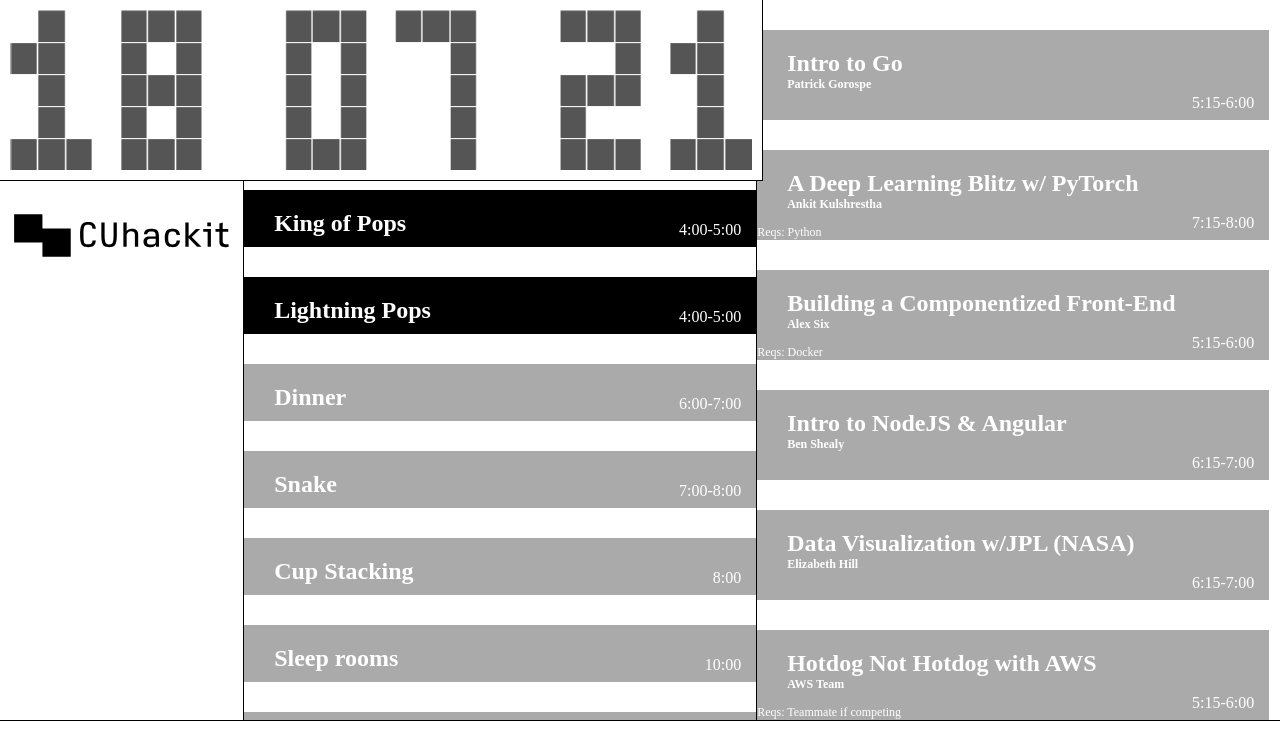
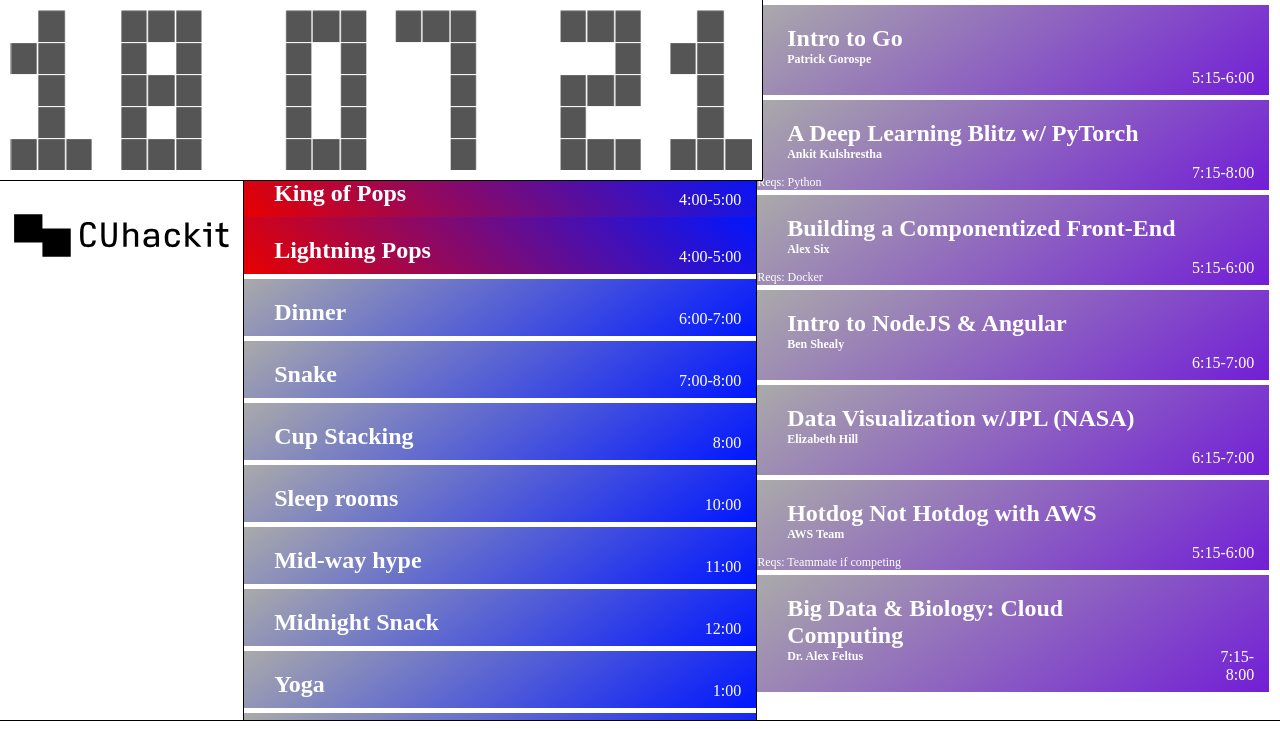
Before and after one commit to CUHackers/day, a plain HTML site: page index.html in a window 1280 px wide. Shown: the top 729 px of the page. Drawn offline with nearby package versions, Linux system fonts and the light colour scheme; a small style sheet from the web is missing.

Commit message:
Started styling of colors

```diff
--- a/css/main.css
+++ b/css/main.css
@@ -2,7 +2,7 @@
 * @Author: Charlie Gallentine
 * @Date:   2018-10-05 15:40:42
 * @Last Modified by:   Charlie Gallentine
-* @Last Modified time: 2019-01-23 10:57:07
+* @Last Modified time: 2019-01-23 11:31:40
 */
 
 * {
@@ -64,6 +64,7 @@ body {
 
 #events {
 	padding-top: 20vh;
+
 }
 
 #clockContainer {
@@ -105,20 +106,20 @@ body {
 
 .event {
 	align-items: flex-end;
-	background-color: black;
+	background: linear-gradient(45deg, #E80000, #0016FF);
 	color: white;
 	display: flex;
 	justify-content: space-between;
-	margin-top: 30px;
+	/*margin-top: 30px;*/
 }
 
-.event {
+.session {
 	align-items: flex-end;
-	background-color: black;
+	background: linear-gradient(45deg, #E80000, #721ED6);
 	color: white;
 	display: flex;
 	justify-content: space-between;
-	margin-top: 30px;
+	/*margin-top: 30px;*/
 }
 
 .event_title {
@@ -151,12 +152,21 @@ body {
 }
 
 .upcoming_event {
-	background-color: #aaa;
+	background: linear-gradient(145deg, #aaa, #0016FF);
 	align-items: flex-end;
 	color: white;
 	display: flex;
 	justify-content: space-between;
-	margin-top: 30px;
+	margin-top: 5px;
+}
+
+.upcoming_session {
+	background: linear-gradient(145deg, #aaa, #721ED6);
+	align-items: flex-end;
+	color: white;
+	display: flex;
+	justify-content: space-between;
+	margin-top: 5px;
 }
 
 .row {
--- a/index.html
+++ b/index.html
@@ -32,7 +32,7 @@
           <div class="links_block">
             <img src="./resources/CUhackit_bw_small.svg" id="logo"/>
           </div>
-          <div class="schedule_block">
+          <div class="schedule_block" id="event_schedule_block">
             <div id="events" class="section_events">
               <!--Javascript will fill this with applicable objects-->
             </div>
@@ -40,7 +40,7 @@
               <!--Javascript will fill this with applicable objects-->
             </div>
           </div>
-          <div class="schedule_block">
+          <div class="schedule_block" id="session_schedule_block">
             <div id="sessions" class="section_events">
               <!--Javascript will fill this with applicable objects-->
             </div>
--- a/js/main.js
+++ b/js/main.js
@@ -4,7 +4,7 @@
 * @Author: Charlie Gallentine
 * @Date:   2018-10-08 11:50:43
 * @Last Modified by:   Charlie Gallentine
-* @Last Modified time: 2019-01-23 10:26:40
+* @Last Modified time: 2019-01-23 11:20:50
 */
 
 // var startTime() = (new Date(year, month, day, eventStartTime, eventStartMinutes)).getTime();
@@ -216,8 +216,8 @@ function main() {
   set_events("events", "event");
   set_upcoming("upcoming_events", "upcoming_event");
 
-  set_sessions("sessions", "event");
-  set_upcoming_sessions("upcoming_sessions", "upcoming_event");
+  set_sessions("sessions", "session");
+  set_upcoming_sessions("upcoming_sessions", "upcoming_session");
 
   columns = get_columns();
   space = get_space();
```
